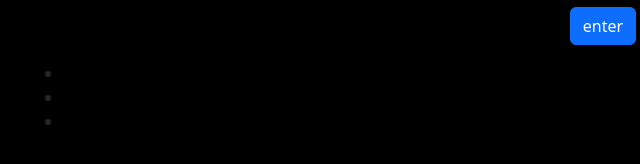
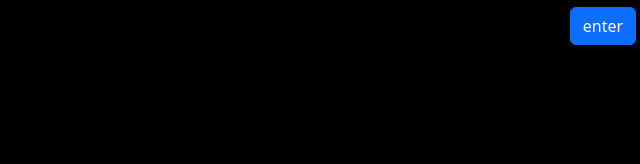
Before and after one commit to ibrohim8212/buzz-and-list, a plain HTML site: page index.html in a window 1280 px wide. Shown: the part 216-380 px from the top of the page, 37-677 px from the left. Drawn offline with Linux system fonts and the light colour scheme.

Commit message:
Add addendum
Signed-off-by: ibrohim8212 <iqudratov868@gmail.com>

```diff
--- a/index.html
+++ b/index.html
@@ -32,10 +32,6 @@
     </form>
 
     <p class="buzz-text"></p>
-
-    <dl><li></li>
-    <li></li>
-    <li></li></dl>
   </div>
 
   <script src="./js/script.js"></script>
```
